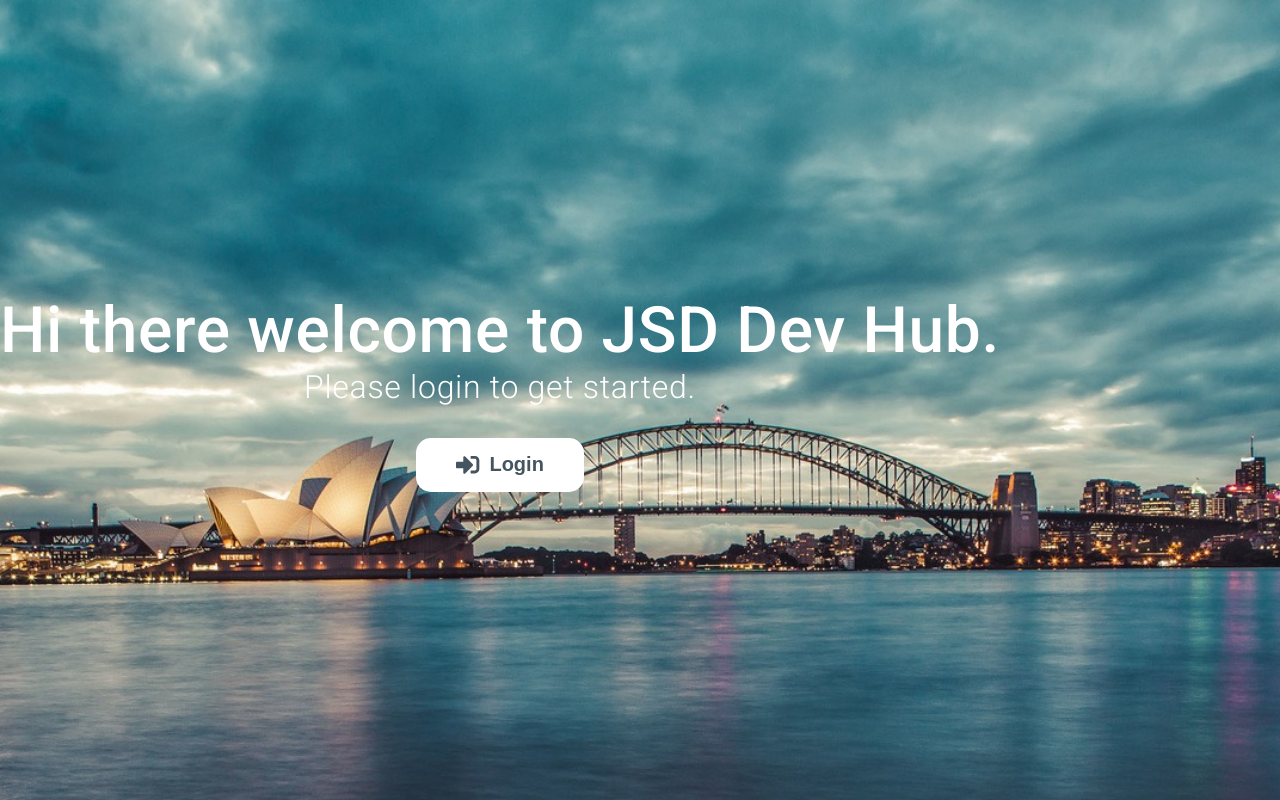
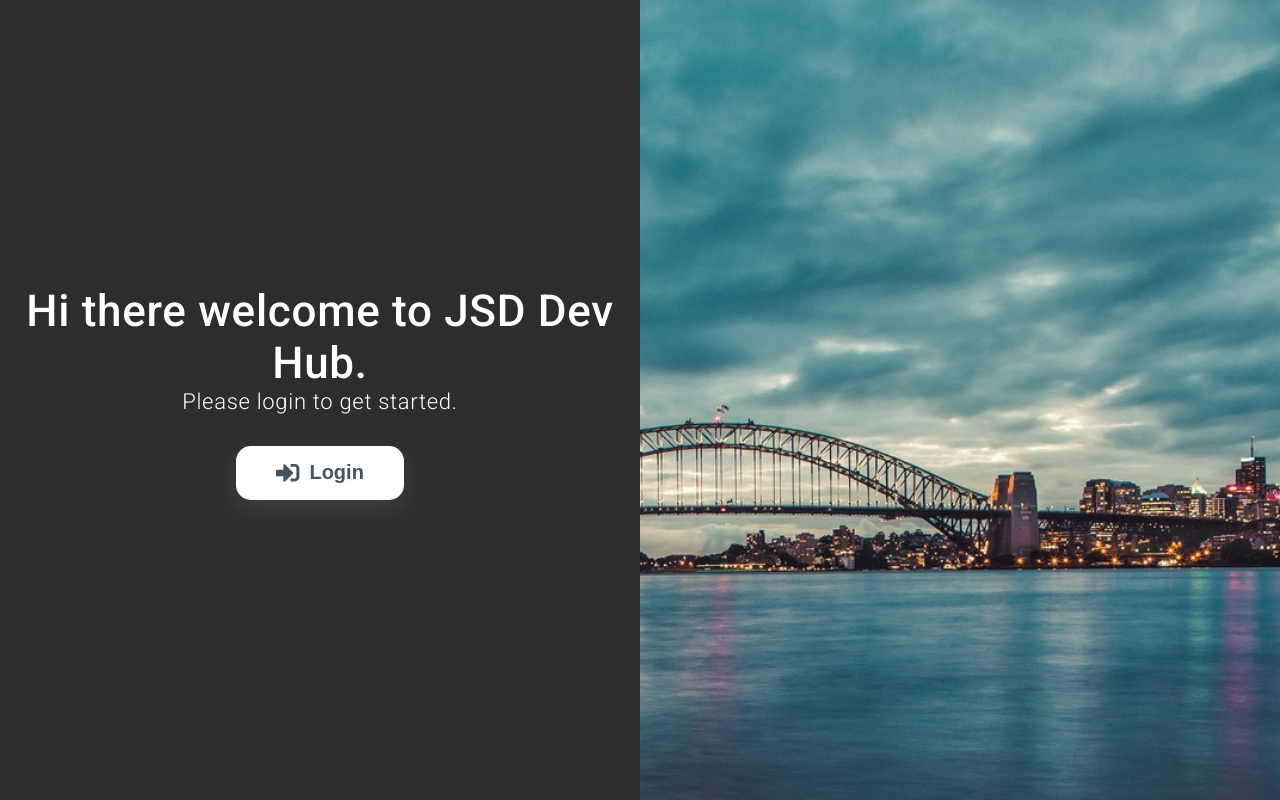
Before and after one commit to anpnguyen/react-typescript-template, a React (Create React App) app: page / in a window 1280 px wide. Built offline with nearby package versions, Linux system fonts and the light colour scheme; no server answers.

Commit message:
refactor(minor): Minor refactoring

```diff
--- a/src/components/lading/Landing.css
+++ b/src/components/lading/Landing.css
@@ -1,31 +1,34 @@
+.landing {
+    width: 50%;
+}
+
 .landing_container {
-    background: url(../../assets/images/bg_1.jpg) no-repeat;
+    background: var(--main-bg-dark);
     background-size: cover;
     height: 100vh;
     display: flex;
     flex-direction: column;
     justify-content: center;
-
 }
 
-.landing_header{
+.landing_header {
     align-self: center;
     font-weight: 300px;
 }
 
-.landing_header h1{
-    font-size: 64px;
+.landing_header h1 {
+    font-size: 44px;
     color: white;
     font-weight: 500;
 }
 
 .landing_header p {
-    font-size: 32px;
+    font-size: 22px;
     color: white;
     font-weight: 300;
 }
 
-.landing_button{
+.landing_button {
     margin-top: 32px;
     align-self: center;
 }
```
